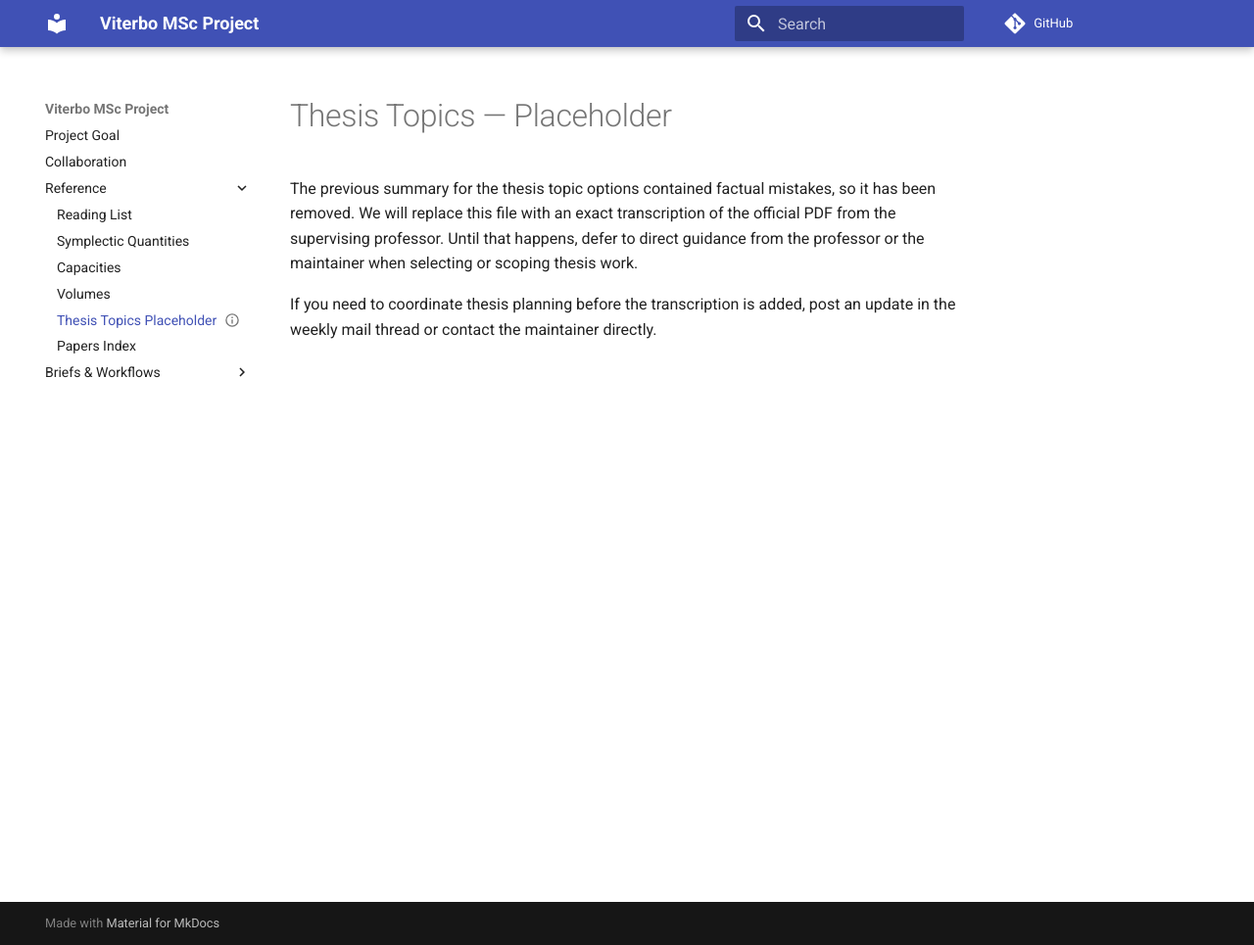
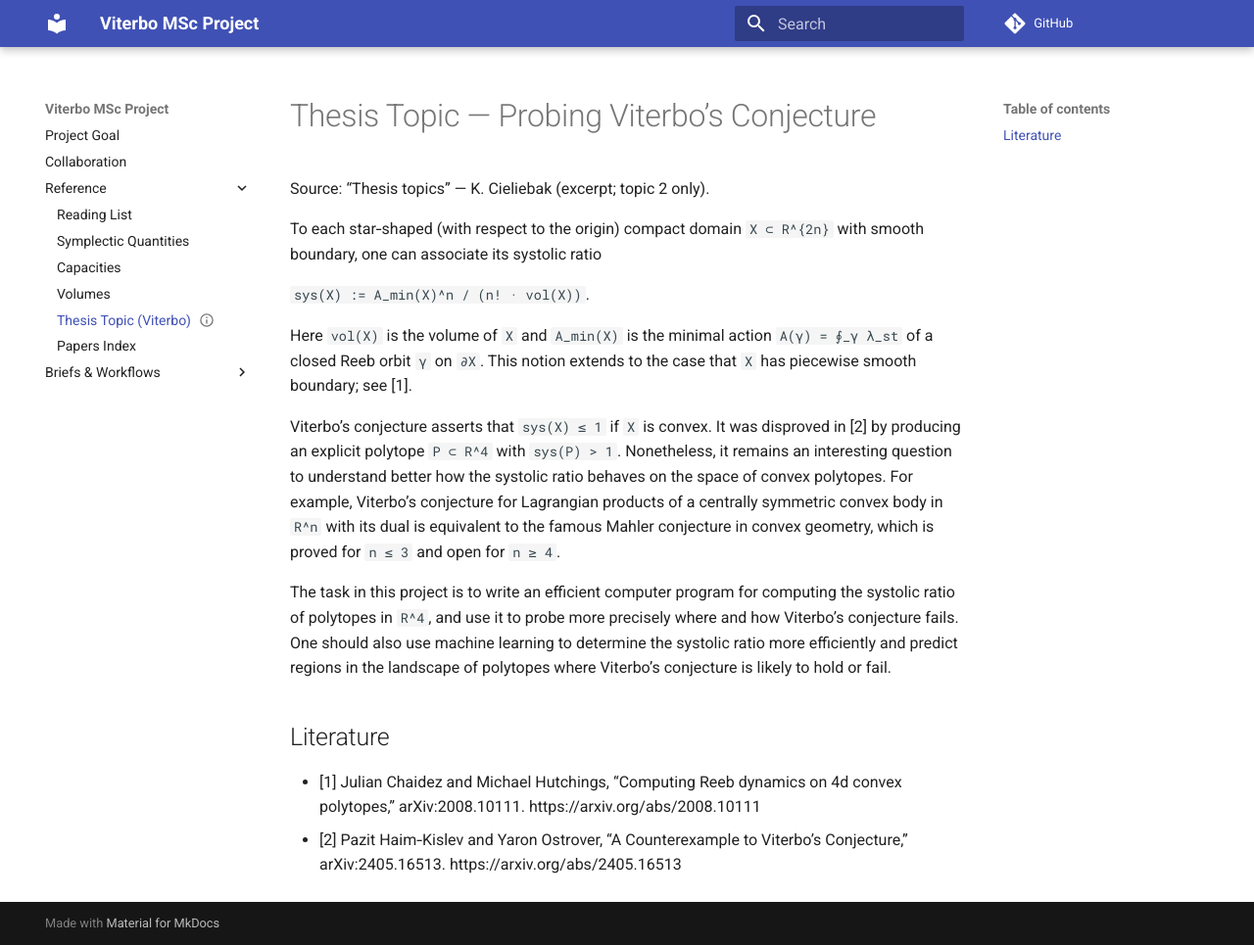
Before and after one commit to JoernStoehler/msc-math-viterbo, an MkDocs documentation site: the page built from docs/11-math-thesis-topics.md, in a window 1280 px wide and 965 px high. Shown: the whole window at 98% size. Built offline with MkDocs 1.6.1 and Material for MkDocs 9.7.7, drawn with Linux system fonts in a browser that asks for light colours; comment, search, counter and statistics services are not loaded.

Commit message:
fix: copied thesis topic verbatim

```diff
--- a/docs/11-math-thesis-topics.md
+++ b/docs/11-math-thesis-topics.md
@@ -1,15 +1,24 @@
 ---
-status: placeholder
-updated: 2025-10-07
-summary: Placeholder for the official thesis topic guidance from Prof. Viterbo.
+status: source
+updated: 2025-10-09
+summary: Transcription of official topic 2 (Probing Viterbo’s Conjecture) from K. Cieliebak; topic 1 removed per project selection.
 ---
 
-# Thesis Topics — Placeholder
+# Thesis Topic — Probing Viterbo’s Conjecture
 
-The previous summary for the thesis topic options contained factual mistakes, so it has been
-removed. We will replace this file with an exact transcription of the official PDF from the
-supervising professor. Until that happens, defer to direct guidance from the professor or the
-maintainer when selecting or scoping thesis work.
+Source: “Thesis topics” — K. Cieliebak (excerpt; topic 2 only).
 
-If you need to coordinate thesis planning before the transcription is added, post an update in the
-weekly mail thread or contact the maintainer directly.
+To each star‑shaped (with respect to the origin) compact domain `X ⊂ R^{2n}` with smooth boundary, one can associate its systolic ratio
+
+`sys(X) := A_min(X)^n / (n! · vol(X))`.
+
+Here `vol(X)` is the volume of `X` and `A_min(X)` is the minimal action `A(γ) = ∮_γ λ_st` of a closed Reeb orbit `γ` on `∂X`. This notion extends to the case that `X` has piecewise smooth boundary; see [1].
+
+Viterbo’s conjecture asserts that `sys(X) ≤ 1` if `X` is convex. It was disproved in [2] by producing an explicit polytope `P ⊂ R^4` with `sys(P) > 1`. Nonetheless, it remains an interesting question to understand better how the systolic ratio behaves on the space of convex polytopes. For example, Viterbo’s conjecture for Lagrangian products of a centrally symmetric convex body in `R^n` with its dual is equivalent to the famous Mahler conjecture in convex geometry, which is proved for `n ≤ 3` and open for `n ≥ 4`.
+
+The task in this project is to write an efficient computer program for computing the systolic ratio of polytopes in `R^4`, and use it to probe more precisely where and how Viterbo’s conjecture fails. One should also use machine learning to determine the systolic ratio more efficiently and predict regions in the landscape of polytopes where Viterbo’s conjecture is likely to hold or fail.
+
+## Literature
+
+- [1] Julian Chaidez and Michael Hutchings, “Computing Reeb dynamics on 4d convex polytopes,” arXiv:2008.10111. https://arxiv.org/abs/2008.10111
+- [2] Pazit Haim‑Kislev and Yaron Ostrover, “A Counterexample to Viterbo’s Conjecture,” arXiv:2405.16513. https://arxiv.org/abs/2405.16513
--- a/mkdocs.yml
+++ b/mkdocs.yml
@@ -61,7 +61,7 @@ nav:
       - Symplectic Quantities: 13-symplectic-quantities.md
       - Capacities: convex-polytope-cehz-capacities.md
       - Volumes: convex-polytope-volumes.md
-      - Thesis Topics Placeholder: 11-math-thesis-topics.md
+      - Thesis Topic (Viterbo): 11-math-thesis-topics.md
       - Papers Index: papers/README.md
   - Briefs & Workflows:
       - Exploration Overview: briefs/2025-10-07-task-systolic-overview.md
```
